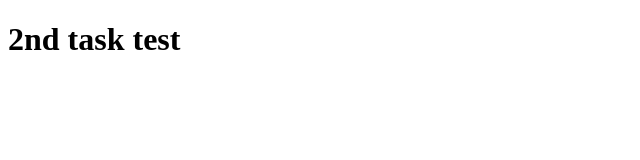
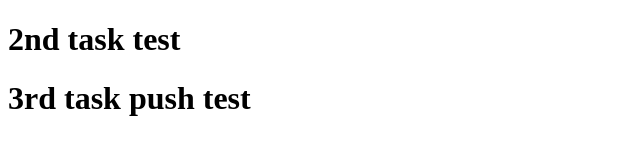
Before and after one commit to Pristka/demo, a plain HTML site: page bootcamp_push/index.html in a window 1280 px wide. Shown: the whole page, without its empty margins (0-640 px from the left). Drawn offline with Linux system fonts and the light colour scheme.

Commit message:
3rd task

```diff
--- a/bootcamp_push/index.html
+++ b/bootcamp_push/index.html
@@ -8,6 +8,7 @@
 </head>
 <body>
     <h1>2nd task test</h1>
+    <h1>3rd task push test</h1>
 
 </body>
 </html>
```
